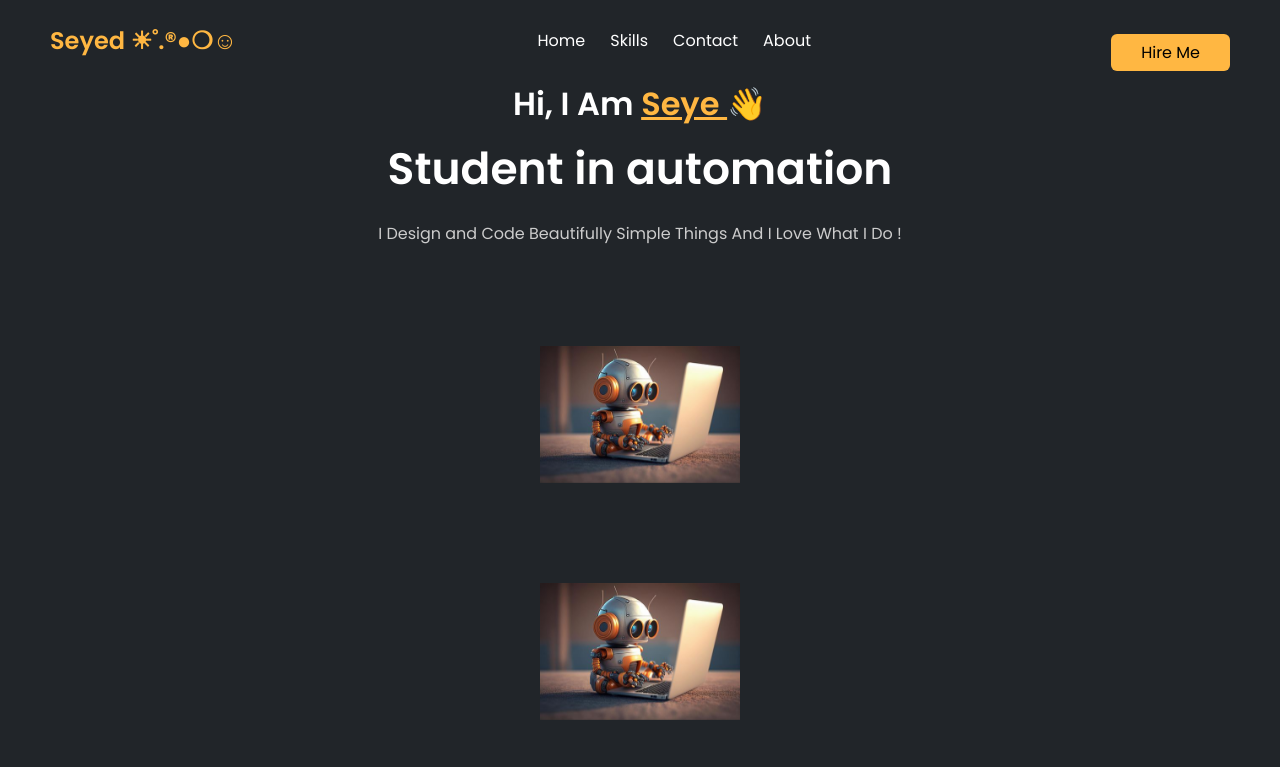
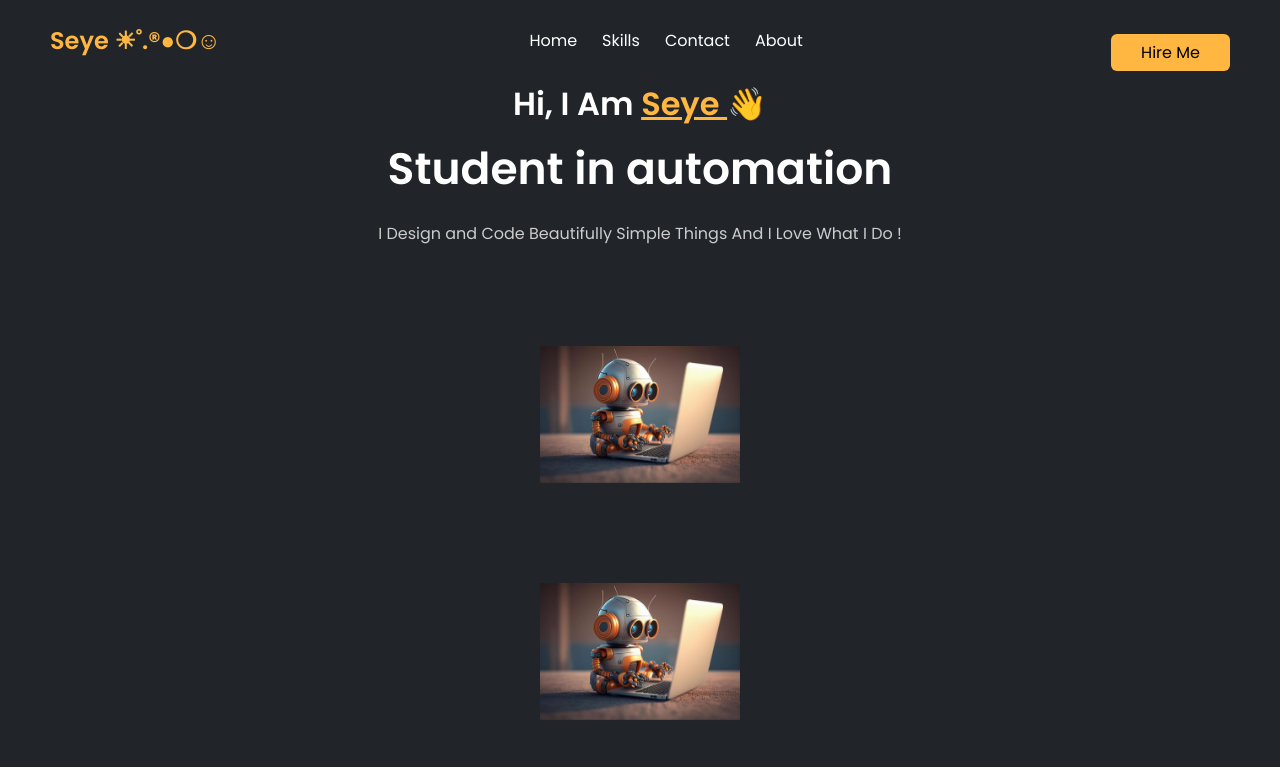
Before and after one commit to seye-mouhammad/seye, a plain HTML site: page index.html in a window 1280 px wide. Shown: the top 767 px of the page. Drawn offline with nearby package versions, Linux system fonts and the light colour scheme.

Commit message:
Revert website title to Seye

```diff
--- a/index.html
+++ b/index.html
@@ -12,7 +12,7 @@
 <body>
 
     <div class="navbar">
-        <h2>Seyed ☀︎˚.®●❍☺︎</h2>
+        <h2>Seye ☀︎˚.®●❍☺︎</h2>
         <ul>
             <li><a href="index.html">Home</a></li>
             <li><a href="#skills-section">Skills</a></li>
```
